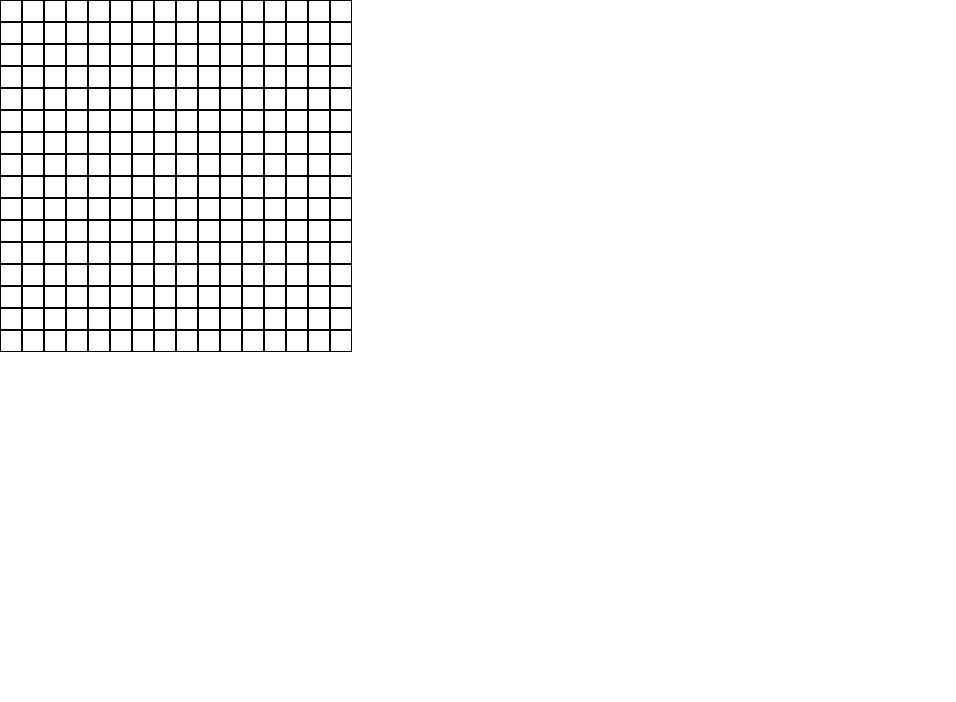
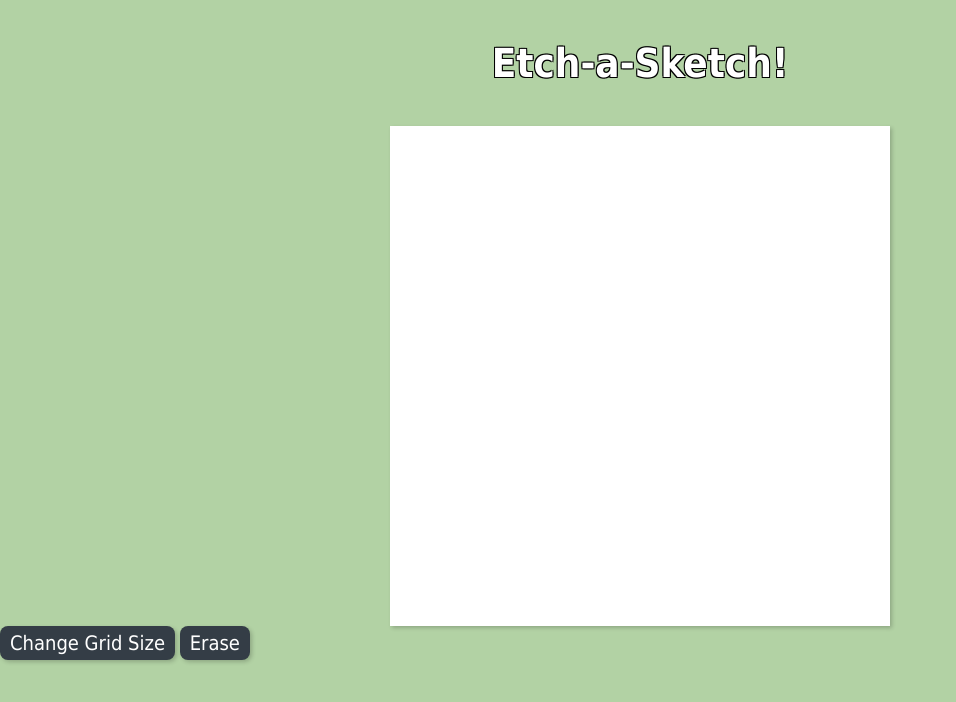
Before and after one commit to rickyly1/etch-a-sketch, a plain HTML site: page index.html in a window 1280 px wide. Shown: the whole page, without its empty margins (0-956 px from the left). Drawn offline with Linux system fonts and the light colour scheme.

Commit message:
Added color change on hover and button styling

```diff
--- a/index.html
+++ b/index.html
@@ -10,7 +10,13 @@
 </head>
 
 <body>
+    <h1>Etch-a-Sketch!</h1>
     <div id="grid-container"></div>
+    <div id="button-container">
+        <button id="change-grid-size">Change Grid Size</button>
+        <button id="erase">Erase</button>
+    </div>
+
 </body>
 
 </html>
--- a/script.js
+++ b/script.js
@@ -11,7 +11,14 @@ function populateGrid(squareCount) {
         // populates rows (creates columns)
         for (let j = 0; j < squareCount; j++) {
             const rowNode = document.createElement('div');
-            rowNode.className = 'grid-node';
+
+            let size = GRID_CONTAINER.offsetWidth / squareCount;
+            rowNode.style.width = size + "px";
+            rowNode.style.height = size + "px";
+
+            rowNode.addEventListener('mouseenter', () => {
+                rowNode.style.backgroundColor = 'black';
+            })
             row.appendChild(rowNode);
         }
 
--- a/styles.css
+++ b/styles.css
@@ -1,12 +1,34 @@
 * {
+    font-family: Tahoma, Verdana, sans-serif;
     margin: 0;
     padding: 0;
 }
 
+body {
+    background-color: #B2D2A4;
+}
+
+h1 {
+    font-size: 40px;
+    text-align: center;
+    padding: 40px 0;
+    color: white;
+    text-shadow: 1px 1px 0 black,
+                 -1px 1px 0 black,
+                 1px -1px 0 black,
+                 -1px -1px 0 black;
+}
+
 #grid-container {
+    width: 500px;
+    height: 500px;
+    background-color: white;
     display: grid;
     flex-direction: column;
     gap: 0;
+
+    margin: 0 auto;
+    box-shadow: 2px 2px 4px rgba(0, 0, 0, 0.2);
 }
 
 .grid-row {
@@ -15,8 +37,12 @@
     gap: 0;
 }
 
-.grid-node {
-    width: 20px;
-    height: 20px;
-    border: 1px solid black;
+button {
+    font-size: 20px;
+    border-radius: 8px;
+    padding: 5px 10px;
+    background-color: #343D46;
+    color: white;
+    border: none;
+    box-shadow: 2px 2px 4px rgba(0, 0, 0, 0.2);
 }
```
